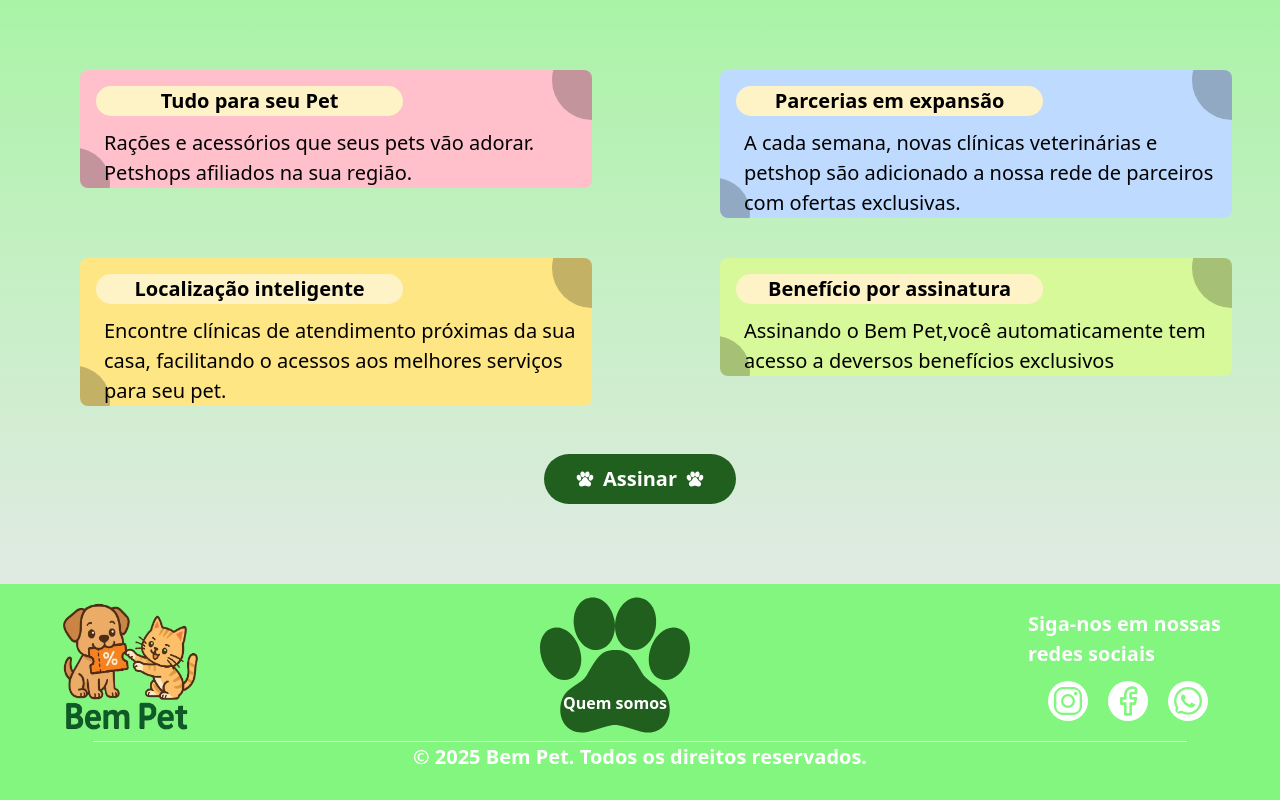
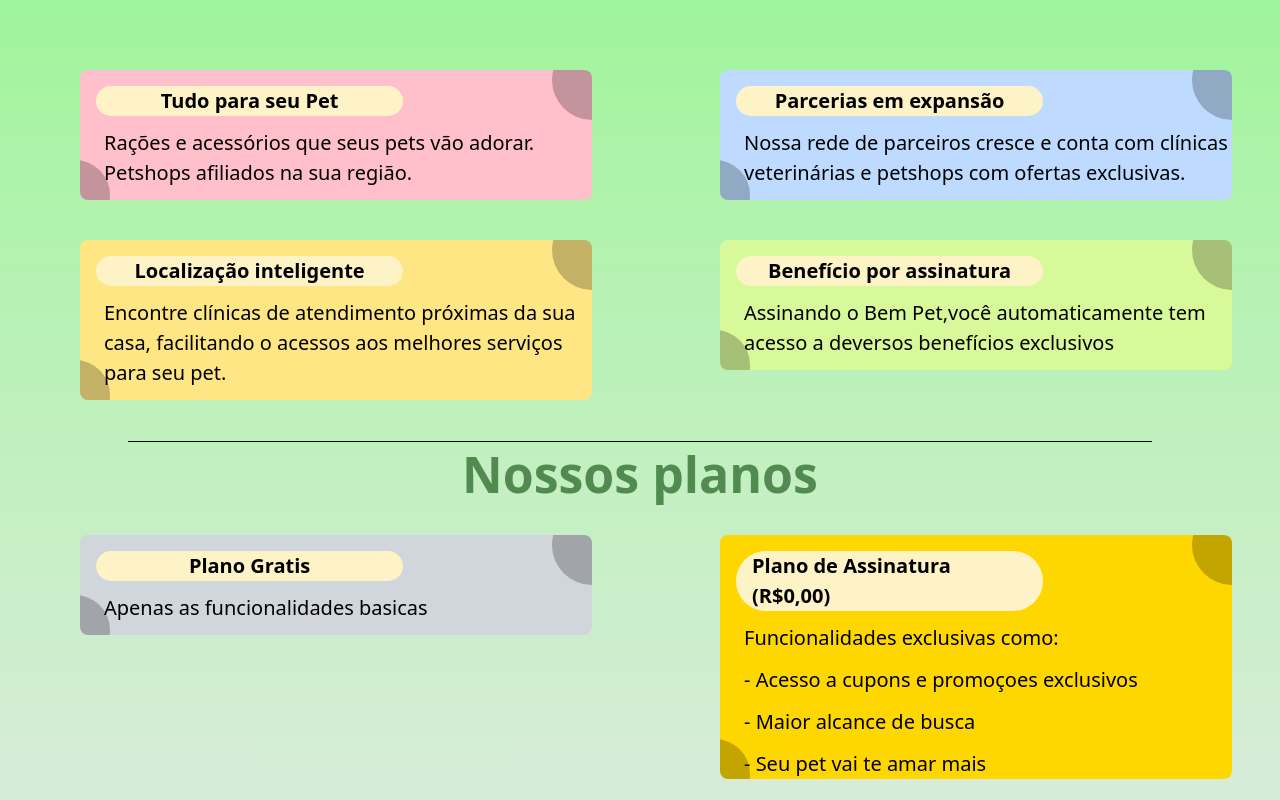
Before and after one commit to erlizaellen/projetobempet, a Next.js app: page /vantagens in a window 1280 px wide. Shown: the part 360-1160 px from the top of the page. Built offline with nearby package versions, Linux system fonts and the light colour scheme.

Commit message:
Add plano de assinatura na pagina vantagens

```diff
--- a/src/components/CardVantagens/index.jsx
+++ b/src/components/CardVantagens/index.jsx
@@ -1,6 +1,7 @@
 import { useState } from "react"
 
-export default function CardVantagens({ texto, titulo, className }) {
+
+export default function CardVantagens({ texto, titulo, className, item1, item2, item3}) {
     const [hover, setHover] = useState(false)
 
     return (
@@ -8,12 +9,17 @@
             <div
                 onMouseOver={ () => setHover(true)}
                 onMouseOut={() => setHover(false)}
-                className={`relative hover:shadow-md overflow-hidden w-[80%]   flex flex-col ml-20 max-md:ml-2 bg-[#ffc0cb] rounded-lg mt-10 ${className}`}>
+                className={`relative hover:shadow-md overflow-hidden w-[80%]   flex flex-col ml-20 max-md:ml-2 rounded-lg mt-10 ${className}`}>
                 <div className={`${hover ? "w-[90px] h-[90px]" : "w-[80px] h-[80px]"} rounded-full transition-all ease-in-out duration-300 bg-[#0000003b] absolute top-[-30px] right-[-40px]`}></div>
                 <h1  className="font-bold text-[20px] ml-4 flex justify-center max-w-[60%]  mt-4 bg-amber-100 px-4 rounded-full">{titulo}</h1>
                 <p className="font-sm text-[20px] ml-6 mt-3">
                     {texto}
                 </p>
+                <ul>
+                    <li className="font-sm text-[20px] ml-6 mt-3">{item1}</li>
+                    <li className="font-sm text-[20px] ml-6 mt-3">{item2}</li>
+                    <li className="font-sm text-[20px] ml-6 mt-3">{item3}</li>
+                </ul>
                 <div className={`${hover ? "w-[80px] h-[80px]" : "w-[70px] h-[70px]"} rounded-full transition-all ease-in-out duration-300 bg-[#0000003b] absolute bottom-[-30px] left-[-40px]`}></div>
             </div>
         </div>
--- a/src/pages/vantagens/index.jsx
+++ b/src/pages/vantagens/index.jsx
@@ -2,7 +2,9 @@
 import PageWrapper from "@/components/PageWrapper";
 import { TbPawFilled } from "react-icons/tb";
 
+
 export default function vantagens() {
+
     return (
         <PageWrapper>
             <div className="w-full p-8 text-center rp-amber-500 sm:p-8 lg:p-16  ">
@@ -16,10 +18,19 @@
             <div className="w-full h-auto flex flex-wrap ">
                 <div className="w-full h-full flex flex-wrap max-md:grig">
 
-                    <CardVantagens titulo={"Tudo para seu Pet"} texto={"Rações e acessórios que seus pets vão adorar. Petshops afiliados na sua região."} />
-                    <CardVantagens className={"bg-blue-200 bg"} titulo={"Parcerias em expansão"} texto={"A cada semana, novas clínicas veterinárias e petshop são adicionado a nossa rede de parceiros com ofertas exclusivas."} />
+                    <CardVantagens className={"bg-[#ffc0cb]"} titulo={"Tudo para seu Pet"} texto={"Rações e acessórios que seus pets vão adorar. Petshops afiliados na sua região."} />
+                    <CardVantagens className={"bg-blue-200"} titulo={"Parcerias em expansão"} texto={"Nossa rede de parceiros cresce e conta com clínicas veterinárias e petshops com ofertas exclusivas."} />
                     <CardVantagens className={"bg-amber-200"} titulo={"Localização inteligente"} texto={"Encontre clínicas de atendimento próximas da sua casa, facilitando o acessos aos melhores serviços para seu pet."} />
                     <CardVantagens className={"bg-lime-200"} titulo={"Benefício por assinatura"} texto={"Assinando o Bem Pet,você automaticamente tem acesso a deversos benefícios exclusivos"} />
+                    <div className="w-full h-[55px] flex flex-col items-center justify-center mt-10">
+                        <div className="w-[80%] h-[1px] bg-black mb-3"></div>
+                        <div className="w-full h-[40px] flex justify-center items-center">
+                            <h1 className="text-[50px] font-bold text-[#215f1f]/70">Nossos planos</h1>
+                        </div>
+
+                    </div>
+                    <CardVantagens className={"bg-gray-300"} titulo={"Plano Gratis"} texto={"Apenas as funcionalidades basicas"} />
+                    <CardVantagens className={"bg-[#Ffd700]"} titulo={"Plano de Assinatura (R$0,00)"} texto={`Funcionalidades exclusivas como:`} item1={"- Acesso a cupons e promoçoes exclusivos"} item2={"- Maior alcance de busca"} item3={"- Seu pet vai te amar mais"}/>
                 </div>
                 <div className="w-full h-full flex items-center justify-center ">
                     <button
```
